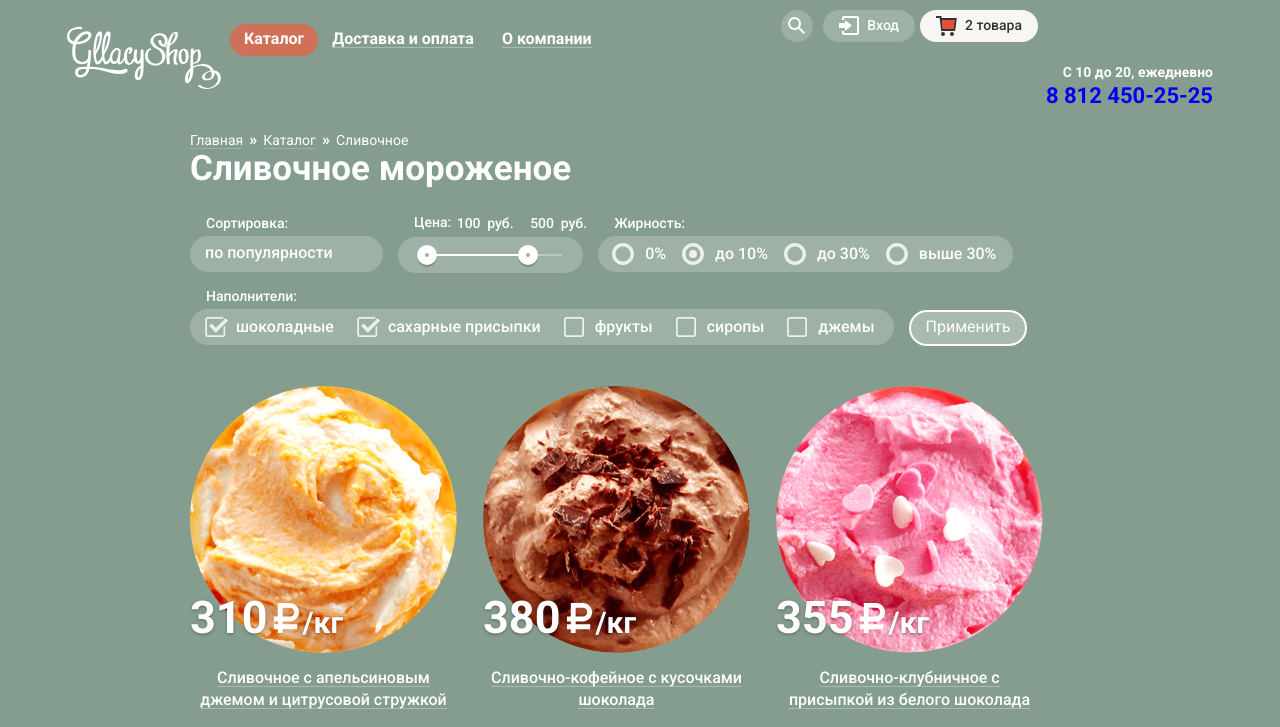
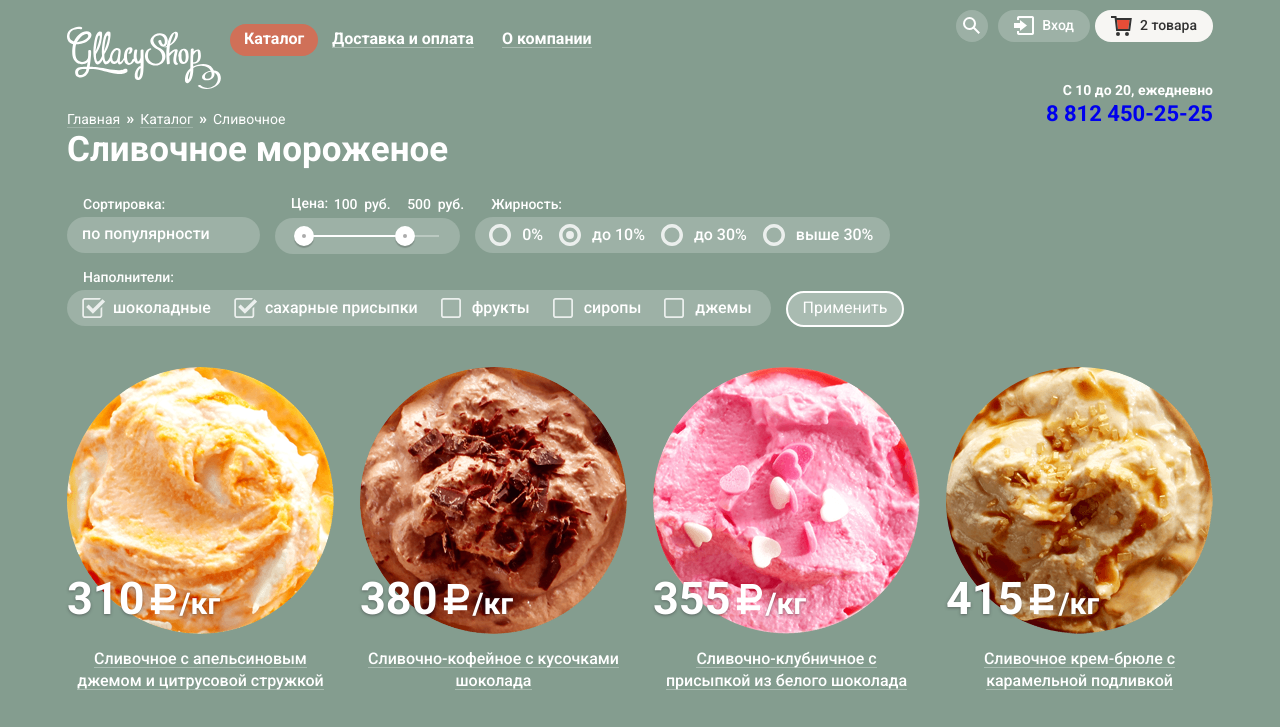
Before and after one commit to AndrewPu/831429-gllacy, a plain HTML site: page catalog.html in a window 1280 px wide. Shown: the top 727 px of the page. Drawn offline with Linux system fonts and the light colour scheme.

Commit message:
Устранение мелких недочетов 3
Поднял хлебные крошки, блок с телефоном и режимом работы в каталоге и главной странице.

```diff
--- a/css/style.css
+++ b/css/style.css
@@ -45,7 +45,7 @@ a {
 }
 
 .container {
-  width: 900px;
+  width: 1200px;
   margin: 0 auto;
   padding: 0 20px;
 }
@@ -555,7 +555,7 @@ background-size: 1px 1px;
 .contacts-header {
   display: flex;
   align-self: flex-end;
-  margin: 0 0 2px;
+  margin: -28px 0 0;
   padding: 0;
   line-height: 16px;
 }
@@ -1243,6 +1243,9 @@ border-radius: 15px;
 .breadcrumbs-container {
   display: flex;
   justify-content: baseline;
+  margin: -37px 0 2px;
+  padding: 0;
+  line-height: 16px;
 }
 
 .breadcrumbs {
```
Also changed, not shown: catalog.html (+1 -5 lines), index.html (+0 -1 lines).
